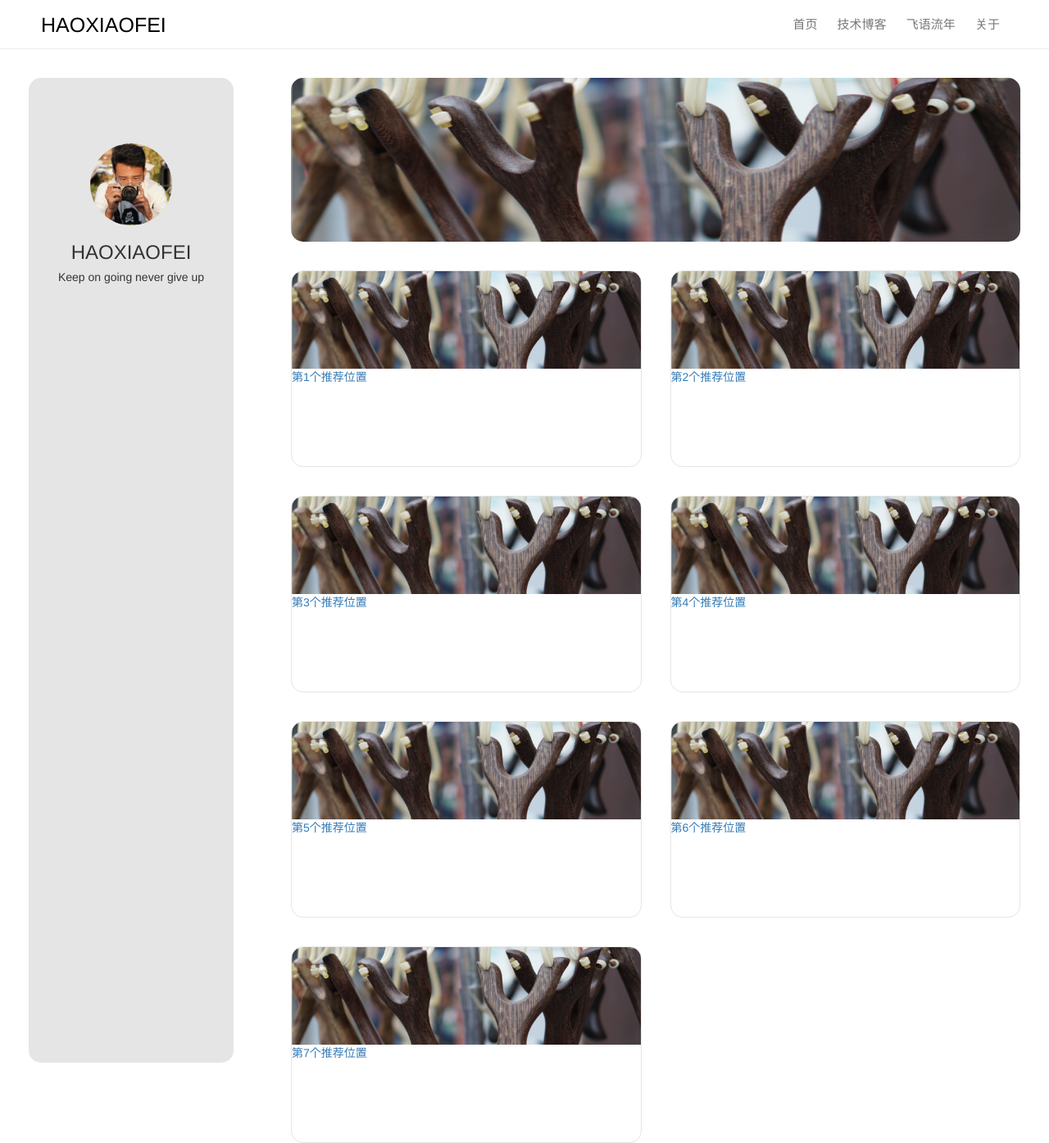
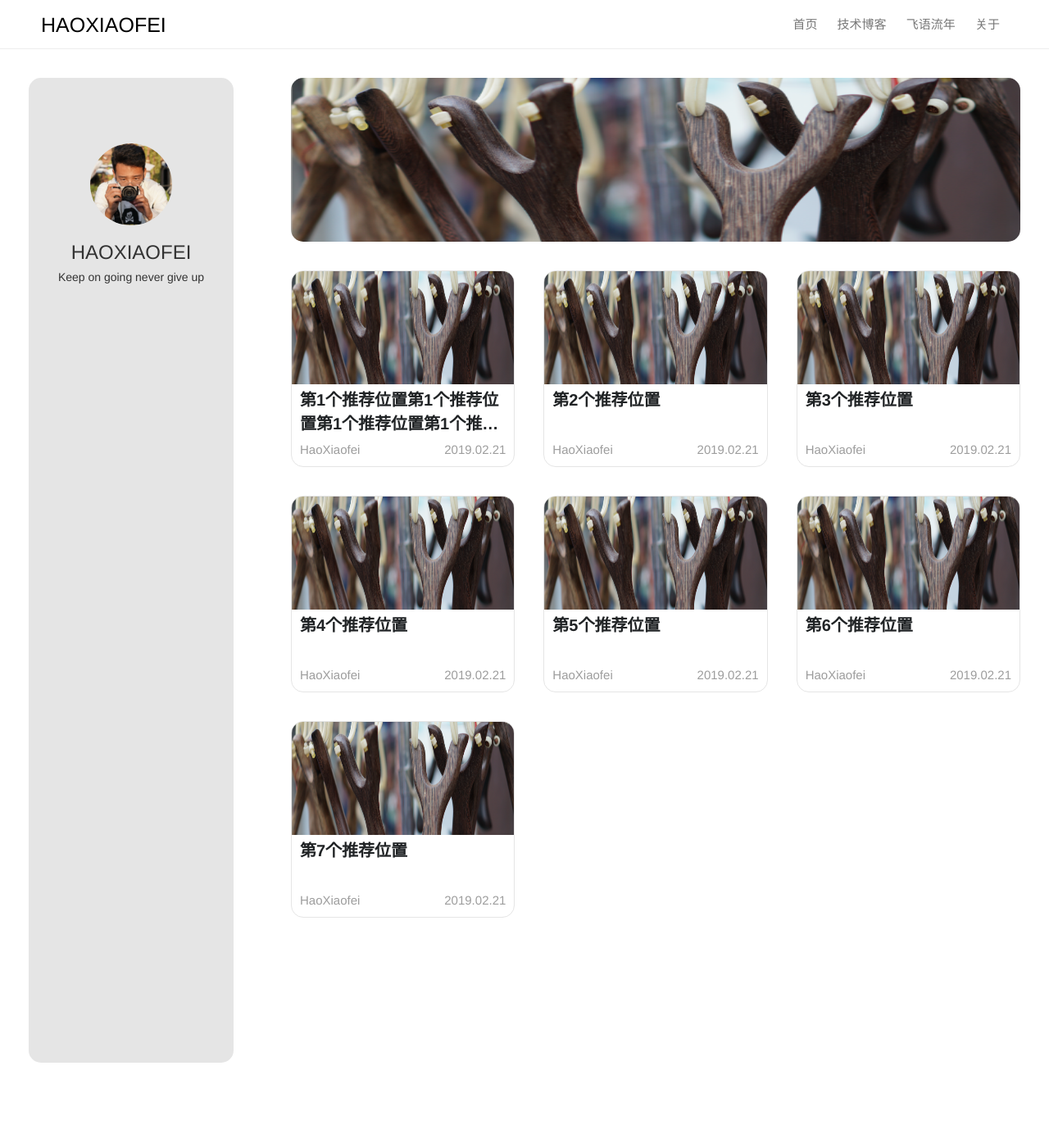
Before and after one commit to xiaofeihao/xiaofeihao.github.io, a Jekyll site: the page built from index.html, in a window 1280 px wide. Shown: the whole page at 82% size. Built offline with Jekyll 4.4.1, drawn with Linux system fonts in a browser that asks for light colours; nearby versions of some CDN libraries; the list of posts is cut into pages by our own code.

Commit message:
首页样式完善

```diff
--- a/_data/recommend.yml
+++ b/_data/recommend.yml
@@ -1,34 +1,41 @@
-- title: 第1个推荐位置
+- title: 第1个推荐位置第1个推荐位置第1个推荐位置第1个推荐位置第1个推荐位置
   img: /images/head.png
   href: /blogs/
   date: 2019.02.21
+  author: HaoXiaofei
 
 - title: 第2个推荐位置
   img: /images/head.png
   href: /blogs/
   date: 2019.02.21
+  author: HaoXiaofei
 
 - title: 第3个推荐位置
   img: /images/head.png
   href: /blogs/
   date: 2019.02.21
+  author: HaoXiaofei
 
 - title: 第4个推荐位置
   img: /images/head.png
   href: /blogs/
   date: 2019.02.21
+  author: HaoXiaofei
 
 - title: 第5个推荐位置
   img: /images/head.png
   href: /blogs/
   date: 2019.02.21
+  author: HaoXiaofei
 
 - title: 第6个推荐位置
   img: /images/head.png
   href: /blogs/
   date: 2019.02.21
+  author: HaoXiaofei
 
 - title: 第7个推荐位置
   img: /images/head.png
   href: /blogs/
   date: 2019.02.21
+  author: HaoXiaofei
--- a/css/hxf-custom.css
+++ b/css/hxf-custom.css
@@ -104,7 +104,7 @@
 .recommend-table {
     margin-top: 35px;
     display: grid;
-    grid-template-columns: repeat(2, 1fr);
+    grid-template-columns: repeat(3, 1fr);
     grid-gap: 35px;
     position: relative;
     margin-bottom: 35px;
@@ -115,6 +115,45 @@
     border-radius: 15px;
     overflow: hidden;
     border: 1px solid #e5e5e5;
+    position: relative;
+}
+
+.recommend-item > img {
+    height: 58%;
+}
+
+.home-first-recommend:hover,
+.recommend-item:hover {
+    box-shadow: 0 2px 5px 3px #e5e5e5;
+}
+
+.recommend-item-title {
+    font-size: 20px;
+    color: #202325;
+    font-weight: bold;
+    margin: 5px 10px;
+    display: -webkit-box;
+    -webkit-box-orient: vertical;
+    -webkit-line-clamp: 2;
+    overflow: hidden;
+}
+
+.recommend-item-other {
+    position: absolute;
+    bottom: 0;
+    width: 100%;
+    display: -webkit-flex;
+    justify-content:space-between;/*决定子元素两端对齐，均匀间隔*/
+}
+
+.recommend-item-author,
+.recommend-item-date {
+    display: inline-block;
+    margin-left: 10px;
+    margin-right: 10px;
+    margin-bottom: 10px;
+    font-size: 15px;
+    color: #9d9d9d;
 }
 
 /* 文章列表页 */
--- a/index.html
+++ b/index.html
@@ -17,8 +17,12 @@ description: "Keep on going never give up"
         {% for recommend in site.data.recommend %}
         <a href="{{ recommend.href }}">
             <div class="recommend-item">
-                <img src="{{ recommend.img }}" width="100%" height="50%"/>
-                <span>{{ recommend.title }}</span>
+                <img src="{{ recommend.img }}" width="100%" height="68%"/>
+                <span class="recommend-item-title">{{ recommend.title }}</span>
+                <div class="recommend-item-other">
+                    <span class="recommend-item-author">{{ recommend.author }}</span>
+                    <span class="recommend-item-date">{{ recommend.date }}</span>
+                </div>
             </div>
         </a>
         {% endfor %}
```
